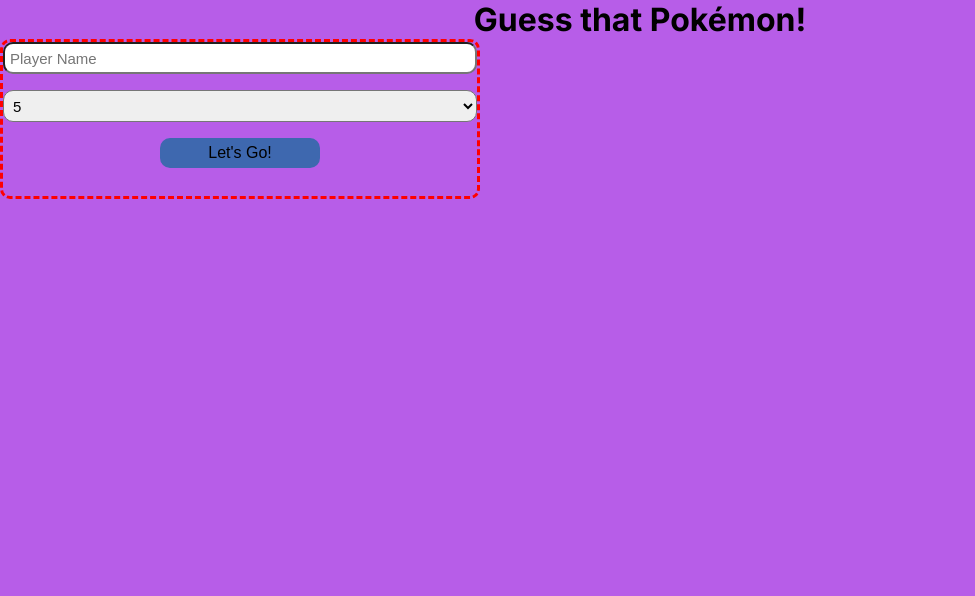
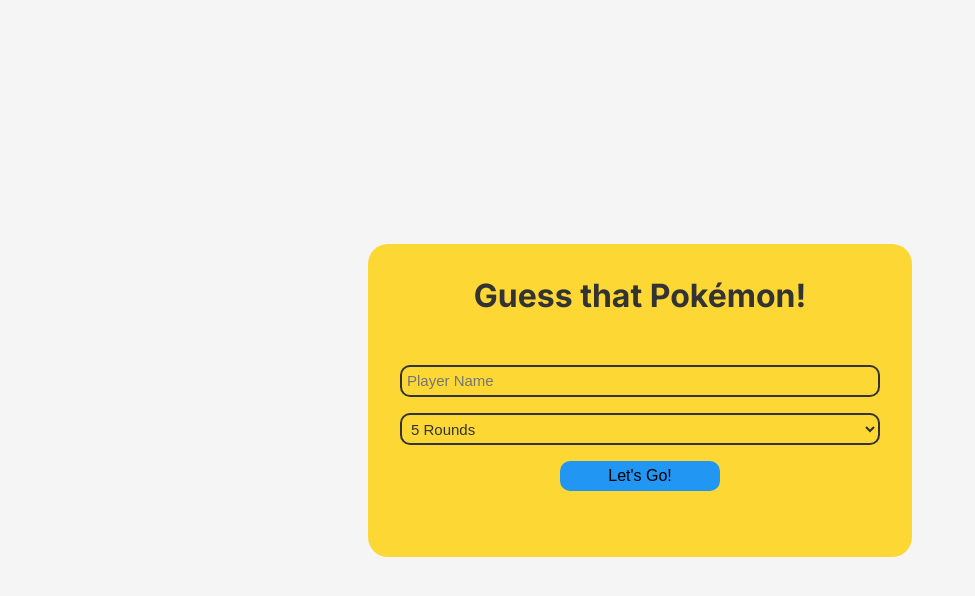
Before and after one commit to emmanuelreyes28/guess-that-pokemon, a Next.js app: page / in a window 1280 px wide. Shown: the top 596 px of the page, without its empty margins (0-975 px from the left). Built offline with nearby package versions, Linux system fonts and the light colour scheme.

Commit message:
add PlayerForm functionality

```diff
--- a/app/PlayerForm.tsx
+++ b/app/PlayerForm.tsx
@@ -1,33 +1,62 @@
 "use client";
+import { useState } from "react";
 import styles from "./styles/playerform.module.css";
 
 function PlayerForm() {
+  interface PlayerInfo {
+    name: string;
+    rounds: number;
+  }
+
+  const [playerInfo, setPlayerInfo] = useState<PlayerInfo>({
+    name: "",
+    rounds: 5,
+  });
+
+  const [message, setMessage] = useState("");
+
   return (
-    <form>
+    <form
+      onSubmit={(event) => {
+        event.preventDefault();
+        if (playerInfo.name.length > 0) {
+          console.log(playerInfo);
+        } else {
+          setMessage("Please enter player name");
+        }
+      }}
+    >
       <div className={styles.container}>
         <div className={styles.playerNameContainer}>
           <input
-            type="string"
+            type="text"
             name="name"
             placeholder="Player Name"
             className={styles.playerNameInput}
+            onChange={(event) => {
+              const { name, value } = event.target;
+              setPlayerInfo((prevPlayerInfo) => ({
+                ...prevPlayerInfo,
+                [name]: value,
+              }));
+            }}
           />
         </div>
         <div className={styles.roundsContainer}>
           <select className={styles.roundSelection}>
-            <option disabled hidden value={5} defaultValue={5}>
-              Number of Rounds
-            </option>
-            <option value={5}>5</option>
-            <option value={10}>10</option>
-            <option value={15}>15</option>
-            <option value={20}>20</option>
-            <option value={25}>25</option>
+            <option value={5}>5 Rounds</option>
+            <option value={10}>10 Rounds</option>
+            <option value={15}>15 Rounds</option>
+            <option value={20}>20 Rounds</option>
+            <option value={25}>25 Rounds</option>
           </select>
         </div>
         <div>
-          <button className={styles.button}>Let&apos;s Go!</button>
+          <button type="submit" className={styles.button}>
+            Let&apos;s Go!
+          </button>
         </div>
+        <div className={styles.message}>{message}</div>
       </div>
     </form>
   );
--- a/app/globals.css
+++ b/app/globals.css
@@ -1,5 +1,12 @@
 :root{
-  background-color: #b75de8;
+  background-color: #F5F5F5;
+
+  --text-color: #333333;
+  --background-color: #F5F5F5;
+  --primary-color: #FDD835;
+  --secondary-color: #2196F3;
+  --accent-color: #FF5722;
+  /* background-color: #b75de8; */
   /* background: linear-gradient(to left, #FECD1E 50%, #3E68AF 50%); */
 }
 
--- a/app/page.module.css
+++ b/app/page.module.css
@@ -1,237 +1,25 @@
-.main {
+.container{
   display: flex;
   flex-direction: column;
-  justify-content: space-between;
+  height: 100vh;
   align-items: center;
-  padding: 6rem;
-  min-height: 100vh;
+  justify-content: center;
 }
 
-.description {
-  display: inherit;
-  justify-content: inherit;
-  align-items: inherit;
-  font-size: 0.85rem;
-  max-width: var(--max-width);
-  width: 100%;
-  z-index: 2;
-  font-family: var(--font-mono);
+.title{
+  color: var(--text-color);
+  text-align: center;
+  margin-bottom: 50px;
+  /* text-shadow: 5px 5px 5px black; */
 }
 
-.description a {
-  display: flex;
-  justify-content: center;
-  align-items: center;
-  gap: 0.5rem;
+.formBackground{
+  background-color: var(--primary-color);
+  padding: 2em 2em;
+  border-radius: 20px;
+
 }
 
-.description p {
-  position: relative;
-  margin: 0;
-  padding: 1rem;
-  background-color: rgba(var(--callout-rgb), 0.5);
-  border: 1px solid rgba(var(--callout-border-rgb), 0.3);
-  border-radius: var(--border-radius);
+.playerInput{
+  /* padding-left: 50px; */
 }
-
-.code {
-  font-weight: 700;
-  font-family: var(--font-mono);
-}
-
-.grid {
-  display: grid;
-  grid-template-columns: repeat(4, minmax(25%, auto));
-  max-width: 100%;
-  width: var(--max-width);
-}
-
-.card {
-  padding: 1rem 1.2rem;
-  border-radius: var(--border-radius);
-  background: rgba(var(--card-rgb), 0);
-  border: 1px solid rgba(var(--card-border-rgb), 0);
-  transition: background 200ms, border 200ms;
-}
-
-.card span {
-  display: inline-block;
-  transition: transform 200ms;
-}
-
-.card h2 {
-  font-weight: 600;
-  margin-bottom: 0.7rem;
-}
-
-.card p {
-  margin: 0;
-  opacity: 0.6;
-  font-size: 0.9rem;
-  line-height: 1.5;
-  max-width: 30ch;
-}
-
-.center {
-  display: flex;
-  justify-content: center;
-  align-items: center;
-  position: relative;
-  padding: 4rem 0;
-}
-
-.center::before {
-  background: var(--secondary-glow);
-  border-radius: 50%;
-  width: 480px;
-  height: 360px;
-  margin-left: -400px;
-}
-
-.center::after {
-  background: var(--primary-glow);
-  width: 240px;
-  height: 180px;
-  z-index: -1;
-}
-
-.center::before,
-.center::after {
-  content: '';
-  left: 50%;
-  position: absolute;
-  filter: blur(45px);
-  transform: translateZ(0);
-}
-
-.logo {
-  position: relative;
-}
-
-.title {
-  /* color: #FECD1E;
-  -webkit-text-stroke: 2px #3E68AF; */
-  /* display: flex;
-  align-content: center; */
-  text-align: center;
-}
-/* Enable hover only on non-touch devices */
-@media (hover: hover) and (pointer: fine) {
-  .card:hover {
-    background: rgba(var(--card-rgb), 0.1);
-    border: 1px solid rgba(var(--card-border-rgb), 0.15);
-  }
-
-  .card:hover span {
-    transform: translateX(4px);
-  }
-}
-
-@media (prefers-reduced-motion) {
-  .card:hover span {
-    transform: none;
-  }
-}
-
-/* Mobile */
-@media (max-width: 700px) {
-  .content {
-    padding: 4rem;
-  }
-
-  .grid {
-    grid-template-columns: 1fr;
-    margin-bottom: 120px;
-    max-width: 320px;
-    text-align: center;
-  }
-
-  .card {
-    padding: 1rem 2.5rem;
-  }
-
-  .card h2 {
-    margin-bottom: 0.5rem;
-  }
-
-  .center {
-    padding: 8rem 0 6rem;
-  }
-
-  .center::before {
-    transform: none;
-    height: 300px;
-  }
-
-  .description {
-    font-size: 0.8rem;
-  }
-
-  .description a {
-    padding: 1rem;
-  }
-
-  .description p,
-  .description div {
-    display: flex;
-    justify-content: center;
-    position: fixed;
-    width: 100%;
-  }
-
-  .description p {
-    align-items: center;
-    inset: 0 0 auto;
-    padding: 2rem 1rem 1.4rem;
-    border-radius: 0;
-    border: none;
-    border-bottom: 1px solid rgba(var(--callout-border-rgb), 0.25);
-    background: linear-gradient(
-      to bottom,
-      rgba(var(--background-start-rgb), 1),
-      rgba(var(--callout-rgb), 0.5)
-    );
-    background-clip: padding-box;
-    backdrop-filter: blur(24px);
-  }
-
-  .description div {
-    align-items: flex-end;
-    pointer-events: none;
-    inset: auto 0 0;
-    padding: 2rem;
-    height: 200px;
-    background: linear-gradient(
-      to bottom,
-      transparent 0%,
-      rgb(var(--background-end-rgb)) 40%
-    );
-    z-index: 1;
-  }
-}
-
-/* Tablet and Smaller Desktop */
-@media (min-width: 701px) and (max-width: 1120px) {
-  .grid {
-    grid-template-columns: repeat(2, 50%);
-  }
-}
-
-@media (prefers-color-scheme: dark) {
-  .vercelLogo {
-    filter: invert(1);
-  }
-
-  .logo {
-    filter: invert(1) drop-shadow(0 0 0.3rem #ffffff70);
-  }
-}
-
-@keyframes rotate {
-  from {
-    transform: rotate(360deg);
-  }
-  to {
-    transform: rotate(0deg);
-  }
-}
--- a/app/page.tsx
+++ b/app/page.tsx
@@ -4,9 +4,15 @@
 
 export default function Home() {
   return (
-    <div>
-      <h1 className={styles.title}>Guess that Pok&eacute;mon!</h1>
-      <PlayerForm />
+    <div className={styles.container}>
+      <div className={styles.formBackground}>
+        <div className={styles.title}>
+          <h1>Guess that Pok&eacute;mon!</h1>
+        </div>
+        <div className="playerInput">
+          <PlayerForm />
+        </div>
+      </div>
     </div>
   );
 }
--- a/app/styles/playerform.module.css
+++ b/app/styles/playerform.module.css
@@ -5,9 +5,6 @@
     width: 30em;
     height: 10em;
     align-items: center;
-    border-radius: 10px;
-    border-color: red;
-    border-style: dashed;
 }
 
 .button {
@@ -15,8 +12,18 @@
     height: 30px;
     width: 10rem;
     border-radius: 10px;
-    background-color: #3E68AF;
+    background-color: var(--secondary-color);
     border-style: none;
+}
+
+.button:hover{
+    background-color: var(--accent-color);
+    color: var(--text-color);
+}
+
+.message{
+    color: var(--text-color);
+    font-weight: bold;
 }
 
 .playerNameContainer,
@@ -30,6 +37,15 @@
     width: 100%;
     height: 100%;
     font-size: 15px;
+    border-style: solid;
     border-radius: 10px;
+    border-width: 2px;
+    border-color: var(--text-color);
     padding: 5px 0 5px 5px;
+    background: none;
+    color: var(--text-color);
 }
+
+.playerNameInput::placeholder{
+    /* color:white; */
+}
```
